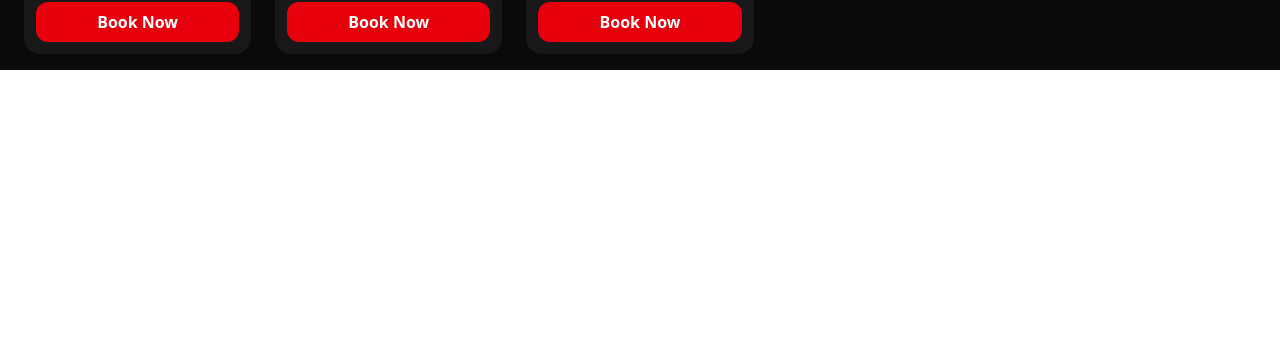
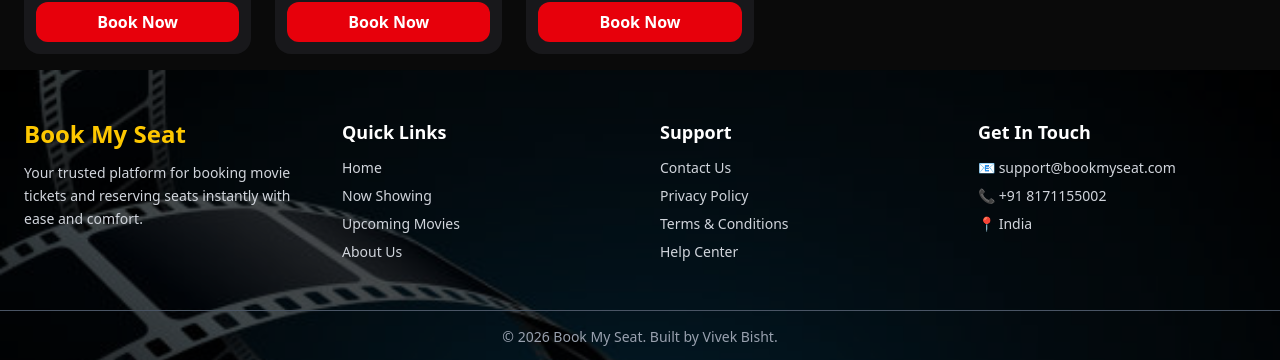
Before and after one commit to Vivek-Bisht7/BookMySeat, a React (Vite) app in the folder client/: page / in a window 1280 px wide. Shown: the part 1406-1766 px from the top of the page. Before the commit the page ends 1476 px from the top, so only its background shows below. Built offline with nearby package versions, Linux system fonts and the light colour scheme; no server answers; sample sign-in values are in the browser's storage.

Commit message:
Added Footer

```diff
--- /dev/null
+++ b/client/src/components/Footer.jsx
@@ -0,0 +1,77 @@
+const Footer = () => {
+  return (
+    <footer className="relative bg-[url('/assets/footerBackground.jpg')] bg-center bg-cover text-white select-none">
+
+      {/* Overlay */}
+      <div className="absolute inset-0 bg-black opacity-70"></div>
+
+      {/* Footer Content */}
+      <div className="relative max-w-7xl mx-auto px-6 py-12 grid grid-cols-1 md:grid-cols-4 gap-10">
+
+        {/* Brand Section */}
+        <div>
+          <h2 className="text-2xl font-bold text-yellow-400">
+            Book My Seat
+          </h2>
+          <p className="text-sm text-gray-300 mt-3 leading-relaxed">
+            Your trusted platform for booking movie tickets and reserving seats
+            instantly with ease and comfort.
+          </p>
+        </div>
+
+        {/* Quick Links */}
+        <div>
+          <h3 className="text-lg font-semibold mb-3">Quick Links</h3>
+          <ul className="space-y-2 text-gray-300 text-sm">
+            <li className="hover:text-yellow-400 cursor-pointer">Home</li>
+            <li className="hover:text-yellow-400 cursor-pointer">
+              Now Showing
+            </li>
+            <li className="hover:text-yellow-400 cursor-pointer">
+              Upcoming Movies
+            </li>
+            <li className="hover:text-yellow-400 cursor-pointer">About Us</li>
+          </ul>
+        </div>
+
+        {/* Support */}
+        <div>
+          <h3 className="text-lg font-semibold mb-3">Support</h3>
+          <ul className="space-y-2 text-gray-300 text-sm">
+            <li className="hover:text-yellow-400 cursor-pointer">
+              Contact Us
+            </li>
+            <li className="hover:text-yellow-400 cursor-pointer">
+              Privacy Policy
+            </li>
+            <li className="hover:text-yellow-400 cursor-pointer">
+              Terms & Conditions
+            </li>
+            <li className="hover:text-yellow-400 cursor-pointer">Help Center</li>
+          </ul>
+        </div>
+
+        {/* Contact Info */}
+        <div>
+          <h3 className="text-lg font-semibold mb-3">Get In Touch</h3>
+          <p className="text-sm text-gray-300">
+            📧 support@bookmyseat.com
+          </p>
+          <p className="text-sm text-gray-300 mt-2">
+            📞 +91 8171155002
+          </p>
+          <p className="text-sm text-gray-300 mt-2">
+            📍 India
+          </p>
+        </div>
+      </div>
+
+      {/* Bottom Footer */}
+      <div className="relative border-t border-gray-600 py-4 text-center text-sm text-gray-400">
+        © {new Date().getFullYear()} Book My Seat. Built by Vivek Bisht.
+      </div>
+    </footer>
+  );
+};
+
+export default Footer;
--- a/client/src/components/NowShowing.jsx
+++ b/client/src/components/NowShowing.jsx
@@ -3,7 +3,7 @@ import MovieCard from "./MovieCard";
 
 const NowShowing = () => {
   return (
-    <div className="mt-8 px-6 mb-4">
+    <div className="mt-8 px-6 mb-4 select-none">
       <h2 className="text-3xl text-white font-bold mb-6">
         Now Showing 🎬
       </h2>
--- a/client/src/pages/Home.jsx
+++ b/client/src/pages/Home.jsx
@@ -4,6 +4,7 @@ import { Navigate } from "react-router-dom";
 import Navbar from "../components/Navbar"
 import HeroCarousel from "../components/HeroCarousel";
 import NowShowing from "../components/NowShowing";
+import Footer from "../components/Footer";
 
 const Home = () => {
   const { user, loading } = useContext(AuthContext);
@@ -18,6 +19,7 @@ const Home = () => {
       <div className="flex flex-1 flex-col">
         <HeroCarousel/>
         <NowShowing/>
+        <Footer/>
       </div>
     </div>
   );
```
Also changed, not shown: client/public/assets/footerBackground.jpg (added).
